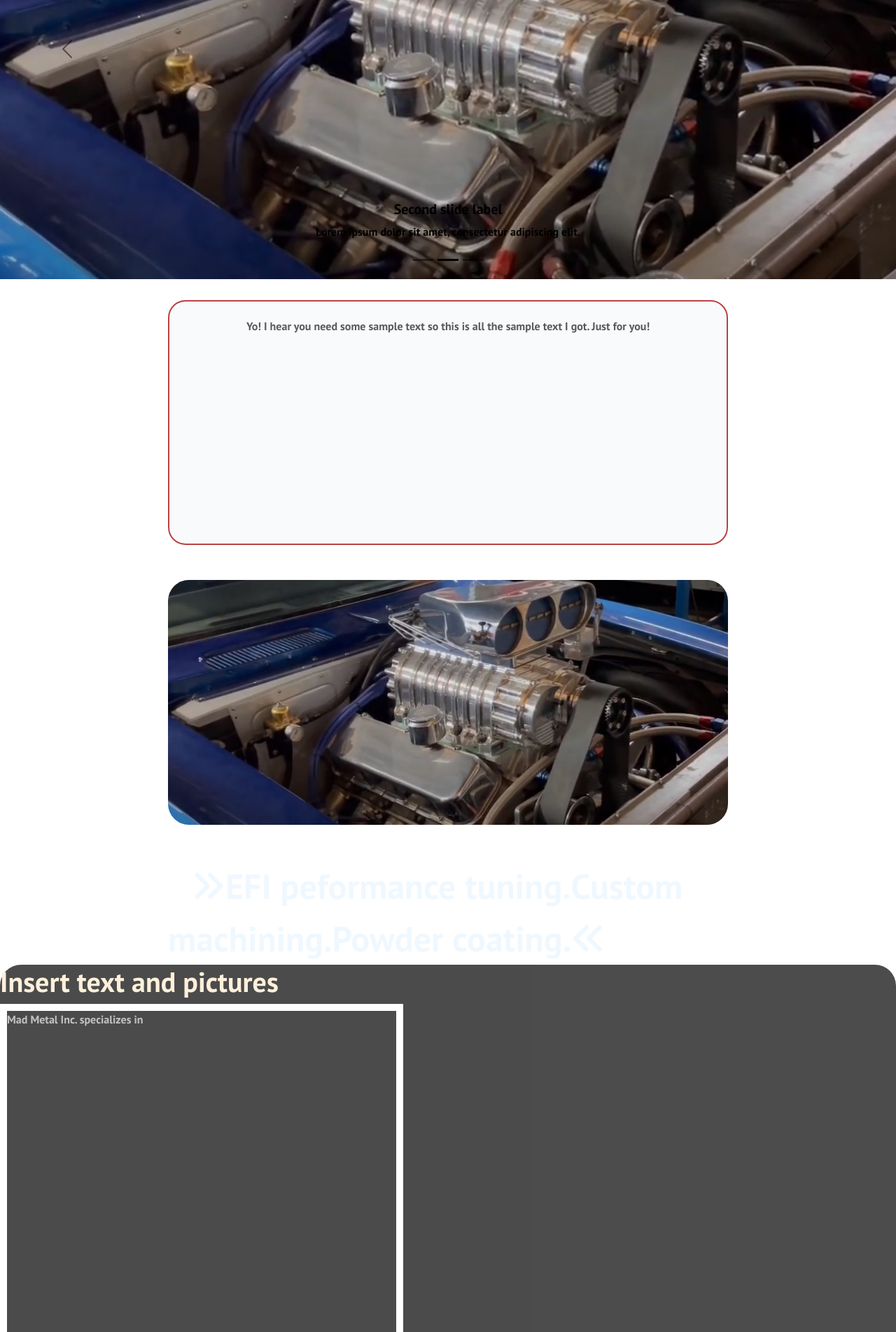
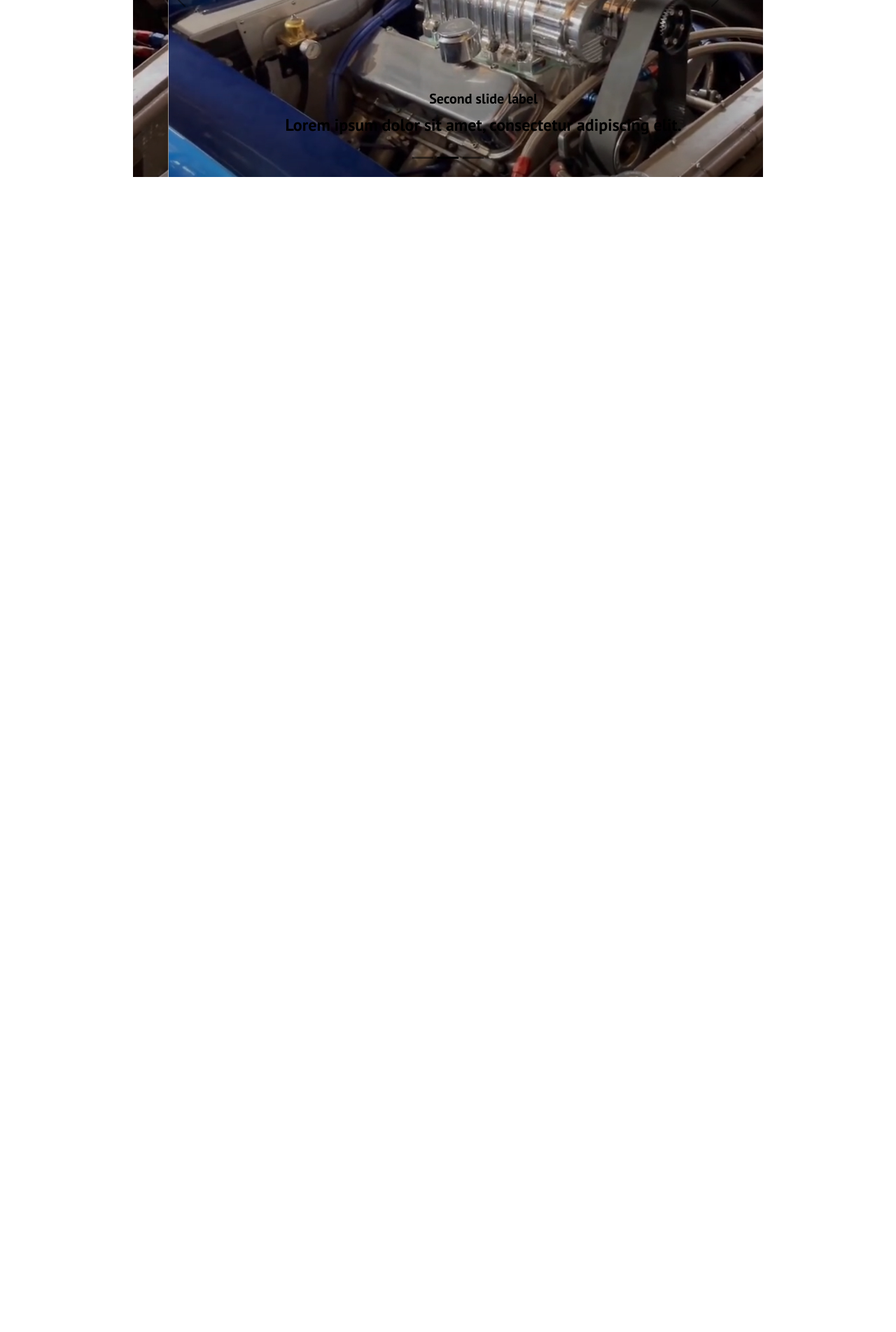
Before and after one commit to DillanR1/Mad-Metal, a React (Create React App) app: page / in a window 1280 px wide. Shown: the part 340-2244 px from the top of the page at 70% size. After the commit the page ends 800 px from the top, so only its background shows below. Built offline with nearby package versions, Linux system fonts and the light colour scheme.

Commit message:
refactored existing code

```diff
--- a/public/index.html
+++ b/public/index.html
@@ -21,12 +21,12 @@
       rel="stylesheet"
     />
     <!--React Bootstrap-->
-    <link
+    <!-- <link
       rel="stylesheet"
       href="https://cdn.jsdelivr.net/npm/bootstrap@5.1.3/dist/css/bootstrap.min.css"
       integrity="sha384-1BmE4kWBq78iYhFldvKuhfTAU6auU8tT94WrHftjDbrCEXSU1oBoqyl2QvZ6jIW3"
       crossorigin="anonymous"
-    />
+    /> -->
     <title>Mad Metal</title>
   </head>
   <body>
--- a/src/components/Backdrop/Backdrop.css
+++ /dev/null
@@ -1,73 +0,0 @@
-.bullets {
-  display: inline;
-  color: aliceblue;
-  font-size: 50px;
-}
-
-.bullet {
-  display: inline;
-}
-
-.backdrop-container {
-  justify-content: center;
-  max-width: 1800px;
-  margin: 0 auto;
-  display: grid;
-  grid-template-columns: repeat(auto-fit, 800px);
-  gap: 50px;
-  padding-top: 30px;
-}
-
-.backdrop-image {
-  object-fit: cover;
-  width: 800px;
-  height: 350px;
-  border-radius: 30px;
-}
-
-.info-box {
-  width: 800px;
-  height: 350px;
-  border: 2px solid #a30404;
-  background-color: #f8f9fa;
-  opacity: 0.75;
-  border-radius: 25px;
-  line-height: 30px;
-  font-weight: bold;
-  font-size: 1em;
-  text-align: center;
-  padding: 20px;
-}
-
-.container > h1 {
-  color: rgba(255, 255, 255, 0.925);
-  font-size: 100px;
-  margin-top: -100px;
-}
-
-.container > p {
-  margin-top: 8px;
-  color: rgba(255, 255, 255, 0.925);
-  font-size: 40px;
-  font-family: "Trebuchet MS", "Lucida Sans Unicode", "Lucida Grande",
-    "Lucida Sans", Arial, sans-serif;
-  font-family: "PT Sans", sans-serif;
-}
-
-@media screen and (max-width: 960px) {
-  .container > h1 {
-    font-size: 70px;
-    margin-top: -150px;
-  }
-}
-
-@media screen and (max-width: 768px) {
-  .container > h1 {
-    font-size: 50px;
-    margin-top: -100px;
-  }
-
-  .container > p {
-    font-size: 30px;
-  }
-}
--- a/src/components/Backdrop/Backdrop.js
+++ b/src/components/Backdrop/Backdrop.js
@@ -1,95 +1,55 @@
-import React from "react";
-import "../Backdrop/Backdrop.css";
-import Carousel from "react-bootstrap/Carousel";
-import "bootstrap/dist/css/bootstrap.min.css";
-// import "../../App.css";
+// import React from "react";
+// import "../Backdrop/Backdrop.css";
+// import Carousel from "react-bootstrap/Carousel";
 
-function Backdrop() {
-  return (
-    <>
-      <Carousel variant="dark">
-        <Carousel.Item>
-          <img
-            className="d-block w-100"
-            src="../images/bird-catcher.jpg"
-            alt="First slide"
-          />
-          <Carousel.Caption>
-            <h5>First slide label</h5>
-            <p>Nulla vitae elit libero, a pharetra augue mollis interdum.</p>
-          </Carousel.Caption>
-        </Carousel.Item>
-        <Carousel.Item>
-          <img
-            className="d-block w-100"
-            src="../images/bird-catcher.jpg"
-            alt="Second slide"
-          />
-          <Carousel.Caption>
-            <h5>Second slide label</h5>
-            <p>Lorem ipsum dolor sit amet, consectetur adipiscing elit.</p>
-          </Carousel.Caption>
-        </Carousel.Item>
-        <Carousel.Item>
-          <img
-            className="d-block w-100"
-            src="../images/bird-catcher.jpg"
-            alt="Third slide"
-          />
-          <Carousel.Caption>
-            <h5>Third slide label</h5>
-            <p>
-              Praesent commodo cursus magna, vel scelerisque nisl consectetur.
-            </p>
-          </Carousel.Caption>
-        </Carousel.Item>
-      </Carousel>
+// function Backdrop() {
+//   return (
+//     <>
+//       <div className="backdrop-container">
+//         <div class="info-box" id="text-1">
+//           <p class="intro-text">
+//             Yo! I hear you need some sample text so this is all the sample text
+//             I got. Just for you!
+//           </p>
+//         </div>
 
-      <div className="backdrop-container">
-        <div class="info-box" id="text-1">
-          <p class="intro-text">
-            Yo! I hear you need some sample text so this is all the sample text
-            I got. Just for you!
-          </p>
-        </div>
+//         <div class="pic" id="pic-1">
+//           <img src="../images/bird-catcher.jpg" alt="" class="backdrop-image" />
+//         </div>
 
-        <div class="pic" id="pic-1">
-          <img src="../images/bird-catcher.jpg" alt="" class="backdrop-image" />
-        </div>
+//         <div class="pic" id="pic-2">
+//           <img
+//             src="../images/steam_roller.jpeg"
+//             alt=""
+//             class="backdrop-image"
+//           />
+//         </div>
 
-        {/* <div class="pic" id="pic-2">
-          <img
-            src="../images/steam_roller.jpeg"
-            alt=""
-            class="backdrop-image"
-          />
-        </div>
+//         <div class="pic" id="pic-1">
+//           <img src="../images/bird-catcher.jpg" alt="" class="backdrop-image" />
+//         </div>
 
-        <div class="pic" id="pic-1">
-          <img src="../images/bird-catcher.jpg" alt="" class="backdrop-image" />
-        </div> */}
+//         <div class="info-box" id="text-2">
+//           <p class="intro-text">
+//             Yo! I hear you need some sample text so this is all the sample text
+//             I got. Just for you!
+//           </p>
+//         </div>
 
-        {/* <div class="info-box" id="text-2">
-          <p class="intro-text">
-            Yo! I hear you need some sample text so this is all the sample text I
-            got. Just for you!
-          </p>
-        </div> */}
+//         <div className="banner">
+//           <ul className="bullets">
+//             <li className="bullet">
+//               <i class="fas fa-angle-double-right"></i>EFI peformance tuning.
+//             </li>
+//             <li className="bullet">Custom machining.</li>
+//             <li className="bullet">
+//               Powder coating.<i class="fas fa-angle-double-left"></i>
+//             </li>
+//           </ul>
+//         </div>
+//       </div>
+//     </>
+//   );
+// }
 
-        <div className="banner">
-          <ul className="bullets">
-            <li className="bullet">
-              <i class="fas fa-angle-double-right"></i>EFI peformance tuning.
-            </li>
-            <li className="bullet">Custom machining.</li>
-            <li className="bullet">
-              Powder coating.<i class="fas fa-angle-double-left"></i>
-            </li>
-          </ul>
-        </div>
-      </div>
-    </>
-  );
-}
-
-export default Backdrop;
+// export default Backdrop;
--- a/src/components/Body/Body.css
+++ /dev/null
@@ -1,22 +0,0 @@
-.body {
-  background: black;
-  height: 100%;
-  width: 100%;
-  opacity: 70%;
-  border-radius: 30px;
-}
-
-.text-box {
-  height: 500px;
-  width: 45vw;
-  border: 10px solid #fff;
-  background: black;
-}
-
-.text {
-  color: darkgray;
-}
-
-h1 {
-  color: blanchedalmond;
-}
--- a/src/components/Body/Body.js
+++ /dev/null
@@ -1,20 +0,0 @@
-import React from "react";
-import "../Body/Body.css";
-import ImgContainer from "../Img_container/Img_container";
-
-function Body() {
-  return (
-    <>
-      <div className="body">
-        <h1> Insert text and pictures</h1>
-
-        <div className="text-box">
-          <div className="text">Mad Metal Inc. specializes in</div>
-        </div>
-      </div>
-      <ImgContainer src="steam_roller.jpeg" />
-    </>
-  );
-}
-
-export default Body;
--- a/src/components/Home.js
+++ b/src/components/Home.js
@@ -1,16 +1,9 @@
 import React from "react";
 import "../App.css";
-
-import Backdrop from "./Backdrop/Backdrop";
-import Body from "./Body/Body";
+import Slider from "./Slider/Slider";
 
 function Home() {
-  return (
-    <>
-      <Backdrop />
-      <Body />
-    </>
-  );
+  return <Slider />;
 }
 
 export default Home;
--- a/src/components/Nav/Navbar.css
+++ b/src/components/Nav/Navbar.css
@@ -34,6 +34,11 @@
   align-items: center;
 }
 
+.navbar-logo:hover {
+  text-decoration: none;
+  color: #fff;
+}
+
 .fa-wrench {
   margin-left: 0.5rem;
   font-size: 1.8rem;
@@ -60,6 +65,11 @@
   text-decoration: none;
   padding: 0.5rem 1rem;
   height: 100%;
+}
+
+.nav-links:hover {
+  color: #fff;
+  text-decoration: none;
 }
 
 .nav-links:hover {
--- /dev/null
+++ b/src/components/Slider/Slider.css
@@ -0,0 +1,37 @@
+.carousel,
+.carousel:active {
+  padding-top: 50px;
+  width: 900px;
+  margin: 0 auto;
+}
+
+.slider-images {
+  margin: 0 auto;
+  max-width: 900px;
+  overflow: hidden;
+}
+
+.carousel-caption {
+  font-size: x-large;
+}
+
+/* .carousel-control-next,
+.carousel-control-prev,
+.carousel-control-next-icon,
+.carousel-control-prev-icon {
+  width: 100px;
+  height: 100px;
+}
+
+.carousel-control-next,
+.carousel-control-prev,
+.carousel-control-next-icon,
+.carousel-control-prev-icon {
+  background-color: #212529;
+  border-radius: 25px;
+  opacity: 1;
+  width: 8%;
+  top: 50px;
+  border: none;
+  margin: 0, 10px, 0, 10px;
+} */
--- /dev/null
+++ b/src/components/Slider/Slider.js
@@ -0,0 +1,49 @@
+import React from "react";
+import Carousel from "react-bootstrap/Carousel";
+import "./Slider.css";
+
+function Slider() {
+  return (
+    <>
+      <Carousel variant="dark">
+        <Carousel.Item>
+          <img
+            className="slider-images"
+            src="../images/bird-catcher.jpg"
+            alt="First slide"
+          />
+          <Carousel.Caption>
+            <h5>First slide label</h5>
+            <p>Nulla vitae elit libero, a pharetra augue mollis interdum.</p>
+          </Carousel.Caption>
+        </Carousel.Item>
+        <Carousel.Item>
+          <img
+            className="slider-images"
+            src="../images/bird-catcher.jpg"
+            alt="Second slide"
+          />
+          <Carousel.Caption>
+            <h5>Second slide label</h5>
+            <p>Lorem ipsum dolor sit amet, consectetur adipiscing elit.</p>
+          </Carousel.Caption>
+        </Carousel.Item>
+        <Carousel.Item>
+          <img
+            className="slider-images"
+            src="../images/bird-catcher.jpg"
+            alt="Third slide"
+          />
+          <Carousel.Caption>
+            <h5>Third slide label</h5>
+            <p>
+              Praesent commodo cursus magna, vel scelerisque nisl consectetur.
+            </p>
+          </Carousel.Caption>
+        </Carousel.Item>
+      </Carousel>
+    </>
+  );
+}
+
+export default Slider;
```
